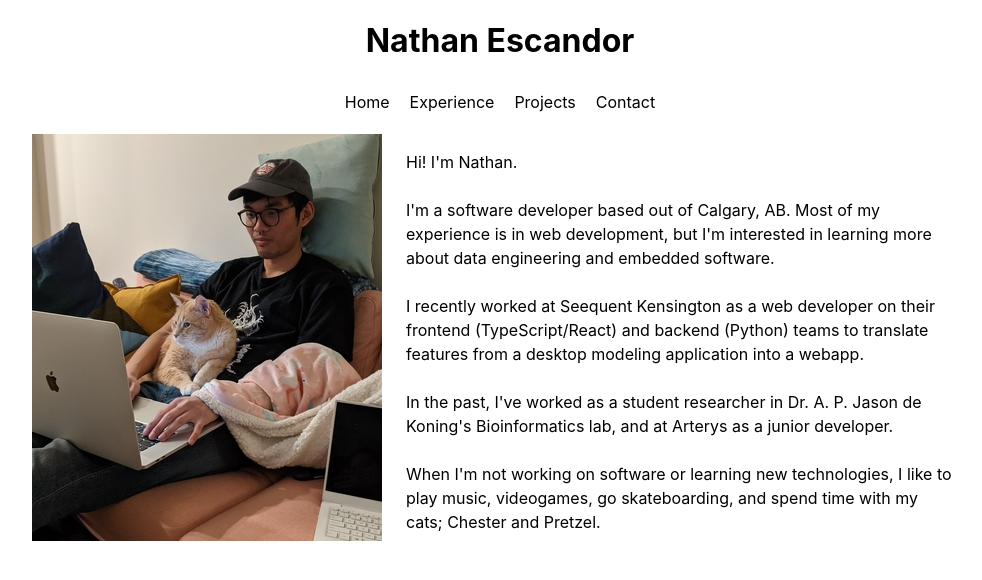
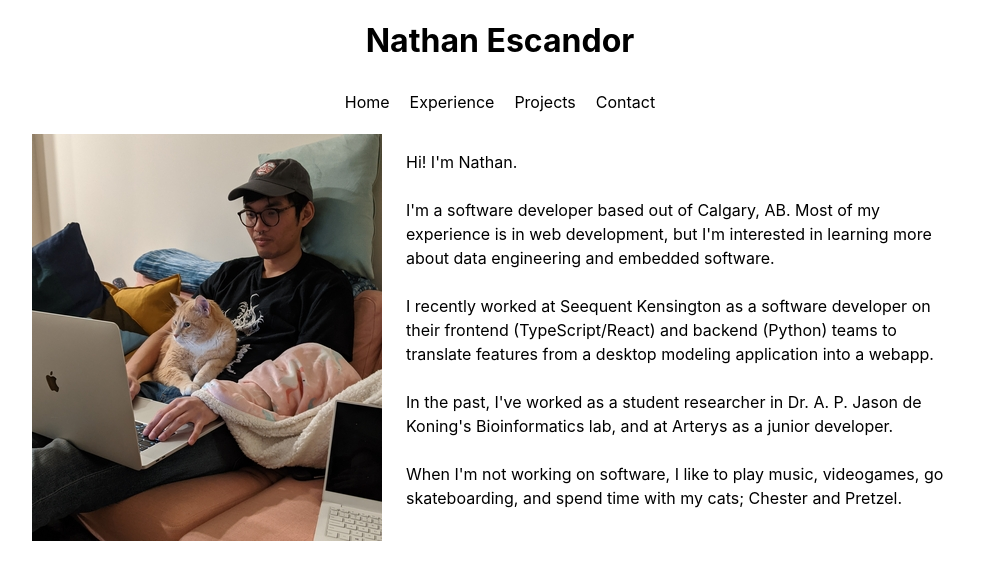
Before and after one commit to NathanEscandor/NathanEscandor.github.io, a React (Create React App) app: page / in a window 1280 px wide. Shown: the top 580 px of the page, without its empty margins (140-1122 px from the left). Built offline with nearby package versions, Linux system fonts and the light colour scheme.

Commit message:
more edits to experience

```diff
--- a/src/Content/Home/Home.jsx
+++ b/src/Content/Home/Home.jsx
@@ -14,9 +14,9 @@ function Home() {
                     Hi! I'm Nathan.<br /><br />
 
                     I'm a software developer based out of Calgary, AB. Most of my experience is in web development, but I'm interested in learning more about data engineering and embedded software.<br /><br />
-                    I recently worked at Seequent Kensington as a web developer on their frontend (TypeScript/React) and backend (Python) teams to translate features from a desktop modeling application into a webapp.<br /><br />
+                    I recently worked at Seequent Kensington as a software developer on their frontend (TypeScript/React) and backend (Python) teams to translate features from a desktop modeling application into a webapp.<br /><br />
                     In the past, I've worked as a student researcher in Dr. A. P. Jason de Koning's Bioinformatics lab, and at Arterys as a junior developer.<br /><br />
-                    When I'm not working on software or learning new technologies, I like to play music, videogames, go skateboarding, and spend time with my cats; Chester and Pretzel.
+                    When I'm not working on software, I like to play music, videogames, go skateboarding, and spend time with my cats; Chester and Pretzel.
                 </p>
             </Grid>
         </Grid>
```
